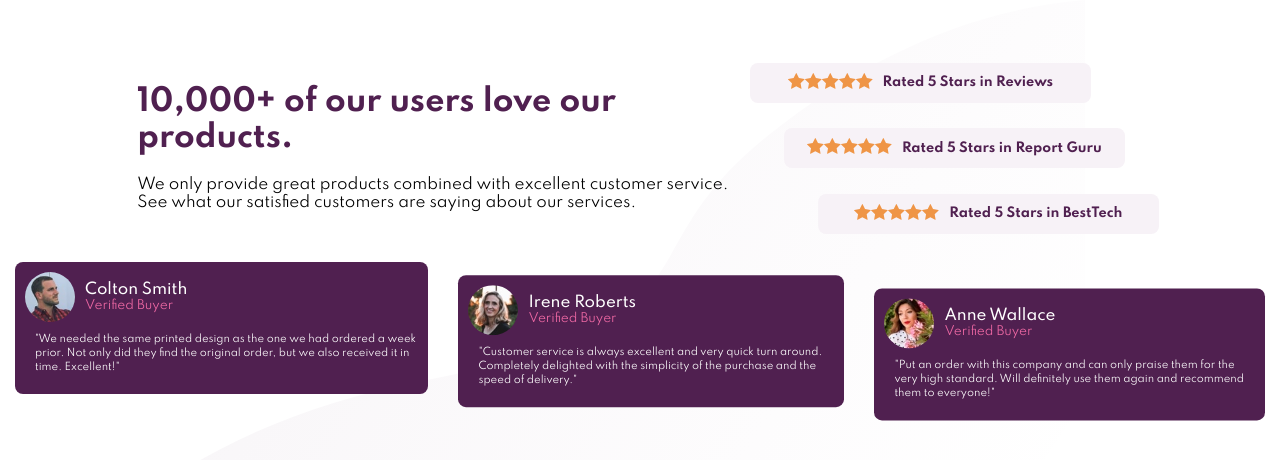
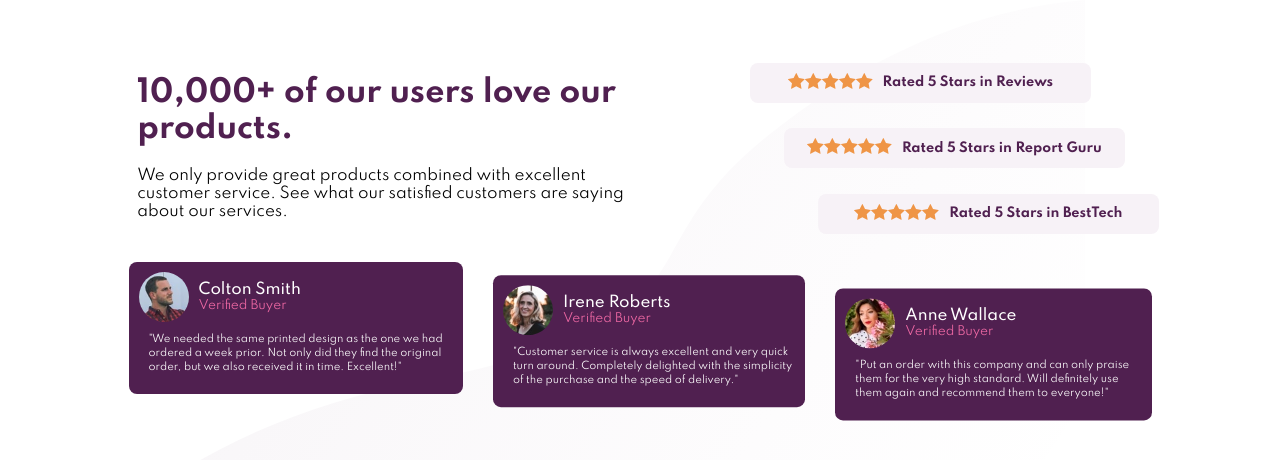
Before and after one commit to magotts/fem-social-proof-section, a plain HTML site: page index.html in a window 1280 px wide. Drawn offline with Linux system fonts and the light colour scheme.

Commit message:
add padding to content

```diff
--- a/styles.css
+++ b/styles.css
@@ -23,7 +23,7 @@ body {
 
 .container {
   margin: auto;
-  max-width: 1440px;
+  max-width: 1053px;
   margin-top: 50px;
 }
 
@@ -52,6 +52,7 @@ body {
 
 .content {
   max-width: 600px;
+  padding-right: 100px;
 }
 .content h1 {
   font-weight: 700;
```
